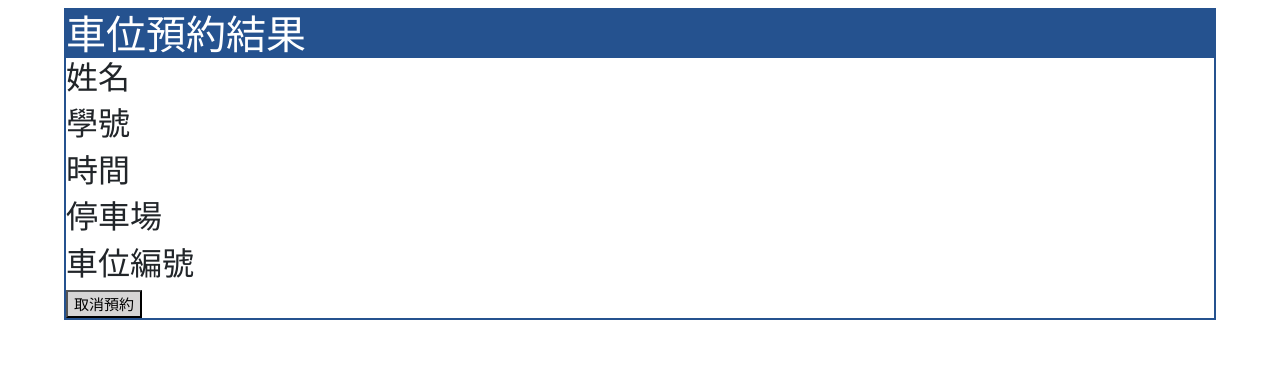
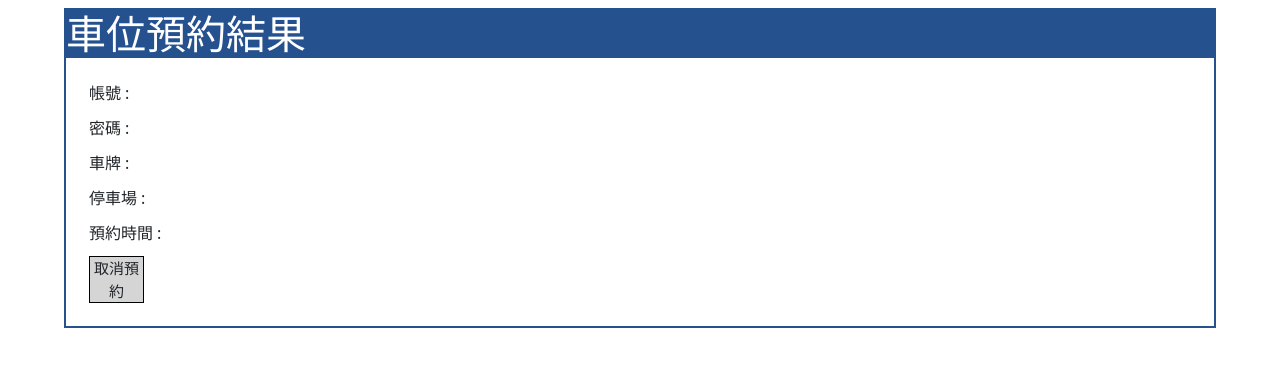
Before and after one commit to alan881999/110_mid_project, a Flask app: page /index_form.html in a window 1280 px wide. Shown: the part 56-423 px from the top of the page. Run offline with Flask 2, Linux system fonts and the light colour scheme; some libraries are stand-ins or nearby versions.

Commit message:
[FEAT]Update on April two A.M 11:00

```diff
--- /dev/null
+++ b/static/css/style_form.css
@@ -0,0 +1,12 @@
+#cancel_buttton{
+    font-size: 15px;
+    background-color: rgb(214, 213, 213);
+    width: 5%;
+    margin-top: 1%;
+    text-align: center;
+    border: 1px solid #000;
+}
+#outside{
+    border: 2px solid #25528f;
+    margin: 5% 5% 5% 5%;
+}
--- a/templates/index_P5.html
+++ b/templates/index_P5.html
@@ -12,7 +12,7 @@
         crossorigin="anonymous"
     >
     <!--<link href="stylep5.css" rel="stylesheet">-->
-    <link rel="stylesheet" href="{{ url_for('static',    filename='css/stylep5.css') }}">
+    <link rel="stylesheet" href="{{ url_for('static',    filename='css/style_p5.css') }}">
 
 </head>
 <body class="body" onload="getselect()">
--- a/templates/index_form.html
+++ b/templates/index_form.html
@@ -10,6 +10,7 @@
         integrity="sha384-EVSTQN3/azprG1Anm3QDgpJLIm9Nao0Yz1ztcQTwFspd3yD65VohhpuuCOmLASjC"
         crossorigin="anonymous"
     >
+    <link rel="stylesheet" href="{{ url_for('static',    filename='css/style_form.css') }}">
     <title>成大車位預約-停車位預約結果</title>
 </head>
 <body>
@@ -37,26 +38,39 @@
             </div>
         </nav>
     <!--本體-->
-        <div class="outside" style="border: 2px solid #25528f; margin-top: 5%; margin-left: 5%; margin-right: 5%;">
+        <div id="outside">
             <section class="title">
                 <h1 style="margin: 0; color: white; background-color: #25528f">車位預約結果</h1>
 
             </section>
-            <section class="resalt">
-
-                <form action="">
-                    <h2 >姓名</h2>
-                    <h2 >學號</h2>
-                    <h2 >時間</h2>
-                    <h2 >停車場</h2>
-                    <h2 >車位編號</h2>
-
-                </form>
-
-                <button style="font-size: 15px; background-color: rgb(214, 213, 213);">取消預約</button>
-
-
-            </section>
+            <div style="padding: 2%; ">
+                <div id="index_form_name" >
+                    <div id="name_display" style="float: left;">帳號 : </div>
+                    <div id="name_get" style="float: left; margin-left: 1%;"></div>
+                </div>
+                <br>
+                <div style="padding-top: 1%;">
+                    <div id="name_display" style="float: left;">密碼 : </div>
+                    <div id="password_get" style="float: left;"></div>
+                </div>
+                <br>
+                <div  style="padding-top: 1%;">
+                    <div id="name_display" style="float: left;">車牌 : </div>
+                    <div id="car_get" style="float: left;"></div>
+                </div>
+                <br>
+                <div  style="padding-top: 1%;">
+                    <div id="name_display" style="float: left;">停車場 : </div>
+                    <div id="park_get" style="float: left;"></div>
+                </div>
+                <br>
+                <div  style="padding-top: 1%;">
+                    <div id="name_display" style="float: left;">預約時間 :</div>
+                    <div id="date_get" style="float: left;"></div>
+                </div>
+                <br>
+                <div id="cancel_buttton">取消預約</div>
+            </div>
         </div>
     </main>
 </body>
@@ -83,5 +97,42 @@
         user_id = url.searchParams.get('user_id');
         window.location.href="index_P4.html?user_id=" + user_id
     }
+    //載入個人所填寫之資料
+    window.onload = function(){
+        var getUrlString = location.href;
+        var url = new URL(getUrlString);
+        select_user_id = url.searchParams.get('user_id');
+        //檢查是否有填寫過停車位
+        //如果沒有 則在mid.py填寫
+        //如果有 則警示 "請先取消停車位"
+        a_basic = $.ajax({
+                url:"/static/information.json",
+                type:"GET",
+                dataType:"json",
+                async:false,
+            });
+        //取得Json檔
+        //將string轉換成Object
+        result_park=$.parseJSON(a_basic.responseText)
+        console.log(result_park)
+        check_user_exist = 0 //帳號密碼正確
+        for(i=0;i<result_park.length;i++){
+            if(select_user_id == result_park[i]["user_id"]){
+                //若已經有寫過資料
+                check_user_exist = 1
+                json_number = i
+            }
+        }
+        if (check_user_exist == 0){ //使用者不存在
+            alert("請重新登入");
+        }
+        //將使用者所填入資料放入 顯示表單
+        console.log(result_park[json_number]["user_select_park"])
+        document.getElementById("name_get").innerHTML = String(result_park[json_number]["user_id"])
+        document.getElementById("password_get").innerHTML = String(result_park[json_number]["user_password"])
+        document.getElementById("car_get").innerHTML = String(result_park[json_number]["user_car"])
+        document.getElementById("park_get").innerHTML = String(result_park[json_number]["user_select_park"])
+        document.getElementById("date_get").innerHTML = String(result_park[json_number]["user_park_date"])
+    }
 </script>
 </html>
```
Also changed, not shown: templates/index_P1.html (+41 -6 lines), templates/index_P4.html (+28 -20 lines), static/css/style_P4.css (renamed from static/css/style.css), static/css/style_p5.css (renamed from static/css/stylep5.css), static/css/style_signin.css (renamed from static/css/signin.css). Lines whose indentation alone changed are shown as unchanged.
